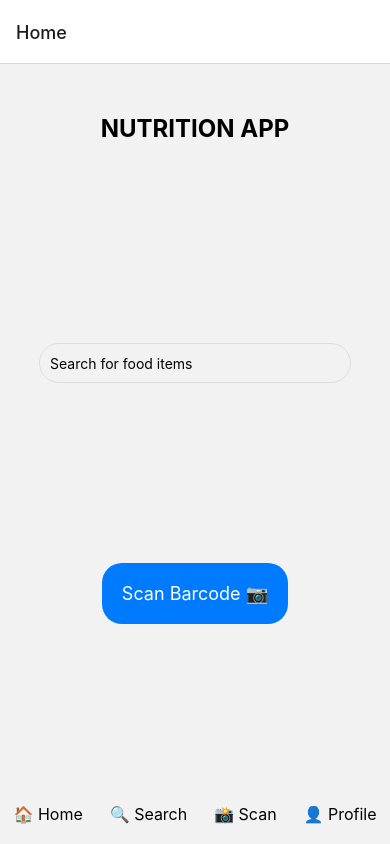
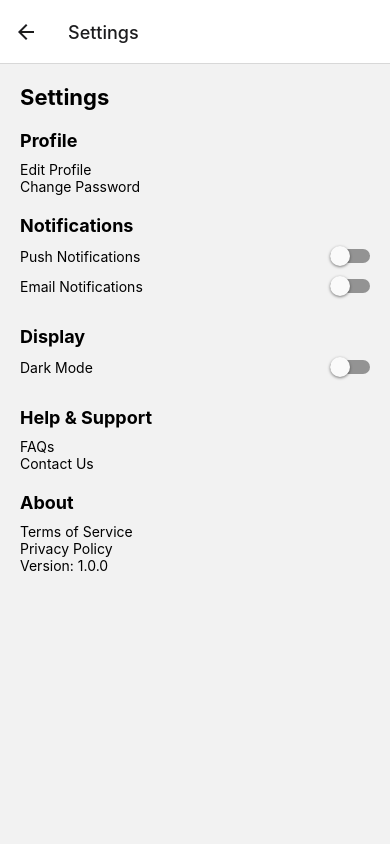
Before and after one commit to KSUSeniorProjectNutritionApp/frontend, a React Native app: screen /Settings in a window 390 px wide. Built offline with nearby package versions, Linux system fonts and the light colour scheme.

Commit message:
added login signup onboarding setting screen, and added functionality to profile screen

```diff
--- a/App.tsx
+++ b/App.tsx
@@ -7,6 +7,9 @@ import ScannerView from './screens/ScannerView';
 import HomeScreen from './screens/HomeScreen';
 import ProfileScreen from './screens/ProfileScreen';
 import NutritionFactScreen from './screens/NutritionFactScanner';
+import SettingsScreen from './screens/SettingsScreen';
+import OnboardingScreen from './screens/OnboardingScreen';
+import {LoginScreen, SignupScreen} from './screens/LoginSignupScreen';
 //little notes!
 /*
 npx react-native start --reset-cache
@@ -19,10 +22,14 @@ function App() {
   return (
     <NavigationContainer>
       <Stack.Navigator initialRouteName="Home">
+        <Stack.Screen name="Onboarding" component={OnboardingScreen} />
+        <Stack.Screen name="Login" component={LoginScreen} />
+        <Stack.Screen name="Signup" component={SignupScreen} />
         <Stack.Screen name="Home" component={HomeScreen} />
         <Stack.Screen name="Nutrition" component={NutritionFactScreen} />
         <Stack.Screen name="Scanner" component={ScannerView} />
         <Stack.Screen name="Profile" component={ProfileScreen} />
+        <Stack.Screen name="Settings" component={SettingsScreen} />
       </Stack.Navigator>
     </NavigationContainer>
   );
--- /dev/null
+++ b/screens/LoginSignupScreen.tsx
@@ -0,0 +1,100 @@
+import React, {useState} from 'react';
+import {View, Text, TextInput, Button, StyleSheet} from 'react-native';
+
+// LoginScreen
+const LoginScreen: React.FC<{navigation: any}> = ({navigation}) => {
+  const [email, setEmail] = useState('');
+  const [password, setPassword] = useState('');
+
+  const handleLogin = () => {
+    console.log('Login with:', email, password);
+    navigation.navigate('Home');
+  };
+
+  return (
+    <View style={styles.container}>
+      <Text>Email:</Text>
+      <TextInput
+        value={email}
+        onChangeText={setEmail}
+        style={styles.input}
+        placeholder="Enter your email"
+      />
+      <Text>Password:</Text>
+      <TextInput
+        value={password}
+        onChangeText={setPassword}
+        style={styles.input}
+        placeholder="Enter your password"
+        secureTextEntry
+      />
+      <Button title="Login" onPress={handleLogin} />
+      <Button
+        title="Don't have an account? Sign Up"
+        onPress={() => navigation.navigate('Signup')}
+      />
+    </View>
+  );
+};
+
+// SignupScreen
+const SignupScreen: React.FC<{navigation: any}> = ({navigation}) => {
+  const [email, setEmail] = useState('');
+  const [password, setPassword] = useState('');
+  const [confirmPassword, setConfirmPassword] = useState('');
+
+  const handleSignup = () => {
+    console.log('Signup with:', email, password);
+    navigation.navigate('Home');
+  };
+
+  return (
+    <View style={styles.container}>
+      <Text>Email:</Text>
+      <TextInput
+        value={email}
+        onChangeText={setEmail}
+        style={styles.input}
+        placeholder="Enter your email"
+      />
+      <Text>Password:</Text>
+      <TextInput
+        value={password}
+        onChangeText={setPassword}
+        style={styles.input}
+        placeholder="Create a password"
+        secureTextEntry
+      />
+      <Text>Confirm Password:</Text>
+      <TextInput
+        value={confirmPassword}
+        onChangeText={setConfirmPassword}
+        style={styles.input}
+        placeholder="Confirm your password"
+        secureTextEntry
+      />
+      <Button title="Sign Up" onPress={handleSignup} />
+      <Button
+        title="Already have an account? Login"
+        onPress={() => navigation.navigate('Login')}
+      />
+    </View>
+  );
+};
+
+const styles = StyleSheet.create({
+  container: {
+    flex: 1,
+    justifyContent: 'center',
+    padding: 20,
+  },
+  input: {
+    borderWidth: 1,
+    borderColor: 'gray',
+    marginBottom: 20,
+    padding: 10,
+    borderRadius: 5,
+  },
+});
+
+export {LoginScreen, SignupScreen};
--- /dev/null
+++ b/screens/OnboardingScreen.tsx
@@ -0,0 +1,59 @@
+import React from 'react';
+import {
+  View,
+  StyleSheet,
+  TextInput,
+  TouchableOpacity,
+  Text,
+  Button,
+} from 'react-native';
+
+const OnboardingScreen: React.FC<{navigation: any}> = ({navigation}) => {
+  return (
+    <View style={styles.container}>
+      <Text style={styles.title}>🌟 Nutriton App 🌟</Text>
+      <Text style={styles.description}>Welcome!</Text>
+
+      <View style={styles.buttonContainer}>
+        <Button title="LOGIN" onPress={() => navigation.navigate('Login')} />
+        <Button title="SIGN UP" onPress={() => navigation.navigate('Signup')} />
+      </View>
+
+      <Text style={styles.footerText}>
+        Get nutritional information by scanning items with our app!
+      </Text>
+    </View>
+  );
+};
+
+const styles = StyleSheet.create({
+  container: {
+    flex: 1,
+    justifyContent: 'center',
+    alignItems: 'center',
+    padding: 20,
+  },
+  title: {
+    fontSize: 24,
+    fontWeight: 'bold',
+    marginBottom: 10,
+  },
+  description: {
+    fontSize: 16,
+    textAlign: 'center',
+    marginBottom: 20,
+  },
+  buttonContainer: {
+    flexDirection: 'row',
+    justifyContent: 'space-around',
+    width: '100%',
+    marginBottom: 20,
+  },
+  footerText: {
+    fontSize: 14,
+    textAlign: 'center',
+    marginTop: 20,
+  },
+});
+
+export default OnboardingScreen;
--- a/screens/ProfileScreen.tsx
+++ b/screens/ProfileScreen.tsx
@@ -2,17 +2,30 @@ import React from 'react';
 import {
   View,
   StyleSheet,
-  TextInput,
+  Image,
+  Text,
   TouchableOpacity,
-  Text,
-  Image,
+  Button,
 } from 'react-native';
+import {CommonActions} from '@react-navigation/native';
 
 const ProfileScreen: React.FC<{navigation: any}> = ({navigation}) => {
   const username = 'User Name';
   const email = 'user@example.com';
-  const onSettingsPress = () => console.log('Go to settings');
-  const onLogoutPress = () => console.log('Log out');
+  const onSettingsPress = () => {
+    console.log('Go to settings');
+    navigation.navigate('Settings');
+  };
+  const onLogoutPress = () => {
+    console.log('Log out');
+    // This will reset the navigation stack and navigate to the Onboarding screen
+    navigation.dispatch(
+      CommonActions.reset({
+        index: 0,
+        routes: [{name: 'Onboarding'}],
+      }),
+    );
+  };
 
   return (
     <View style={styles.container}>
--- /dev/null
+++ b/screens/SettingsScreen.tsx
@@ -0,0 +1,110 @@
+import React, {useState} from 'react';
+import {
+  View,
+  StyleSheet,
+  TextInput,
+  TouchableOpacity,
+  Text,
+  Switch,
+} from 'react-native';
+
+const SettingsScreen: React.FC<{navigation: any}> = ({navigation}) => {
+  const [isDarkModeEnabled, setIsDarkModeEnabled] = useState(false);
+  const [isPushNotificationsEnabled, setIsPushNotificationsEnabled] =
+    useState(false);
+  const [isEmailNotificationsEnabled, setIsEmailNotificationsEnabled] =
+    useState(false);
+
+  const toggleDarkMode = () =>
+    setIsDarkModeEnabled(previousState => !previousState);
+  const togglePushNotifications = () =>
+    setIsPushNotificationsEnabled(previousState => !previousState);
+  const toggleEmailNotifications = () =>
+    setIsEmailNotificationsEnabled(previousState => !previousState);
+
+  return (
+    <View style={styles.container}>
+      <Text style={styles.header}>Settings</Text>
+      <View style={styles.section}>
+        <Text style={styles.sectionTitle}>Profile</Text>
+        <TouchableOpacity onPress={() => console.log('Edit Profile')}>
+          <Text>Edit Profile</Text>
+        </TouchableOpacity>
+        <TouchableOpacity onPress={() => console.log('Change Password')}>
+          <Text>Change Password</Text>
+        </TouchableOpacity>
+      </View>
+      <View style={styles.section}>
+        <Text style={styles.sectionTitle}>Notifications</Text>
+        <View style={styles.settingRow}>
+          <Text>Push Notifications</Text>
+          <Switch
+            onValueChange={togglePushNotifications}
+            value={isPushNotificationsEnabled}
+          />
+        </View>
+        <View style={styles.settingRow}>
+          <Text>Email Notifications</Text>
+          <Switch
+            onValueChange={toggleEmailNotifications}
+            value={isEmailNotificationsEnabled}
+          />
+        </View>
+      </View>
+      <View style={styles.section}>
+        <Text style={styles.sectionTitle}>Display</Text>
+        <View style={styles.settingRow}>
+          <Text>Dark Mode</Text>
+          <Switch onValueChange={toggleDarkMode} value={isDarkModeEnabled} />
+        </View>
+      </View>
+      <View style={styles.section}>
+        <Text style={styles.sectionTitle}>Help & Support</Text>
+        <TouchableOpacity onPress={() => console.log('FAQs')}>
+          <Text>FAQs</Text>
+        </TouchableOpacity>
+        <TouchableOpacity onPress={() => console.log('Contact Us')}>
+          <Text>Contact Us</Text>
+        </TouchableOpacity>
+      </View>
+      <View style={styles.section}>
+        <Text style={styles.sectionTitle}>About</Text>
+        <TouchableOpacity onPress={() => console.log('Terms of Service')}>
+          <Text>Terms of Service</Text>
+        </TouchableOpacity>
+        <TouchableOpacity onPress={() => console.log('Privacy Policy')}>
+          <Text>Privacy Policy</Text>
+        </TouchableOpacity>
+        <Text>Version: 1.0.0</Text>
+      </View>
+    </View>
+  );
+};
+
+const styles = StyleSheet.create({
+  container: {
+    flex: 1,
+    padding: 20,
+  },
+  header: {
+    fontSize: 22,
+    fontWeight: 'bold',
+    marginBottom: 20,
+  },
+  section: {
+    marginBottom: 20,
+  },
+  sectionTitle: {
+    fontSize: 18,
+    fontWeight: 'bold',
+    marginBottom: 10,
+  },
+  settingRow: {
+    flexDirection: 'row',
+    justifyContent: 'space-between',
+    alignItems: 'center',
+    marginBottom: 10,
+  },
+});
+
+export default SettingsScreen;
```
